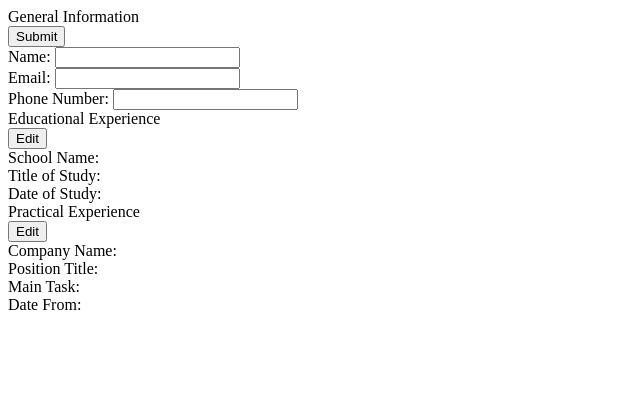
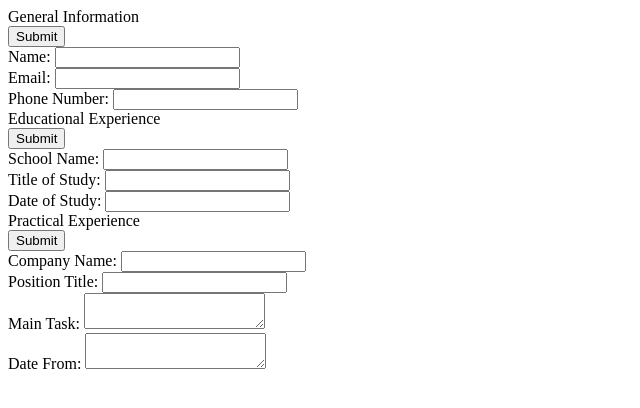
Before and after one commit to JamesGJ5-Learning-To-Code/cv-application, a React (Create React App) app in the folder cv-project/: page / in a window 1280 px wide. Shown: the top 408 px of the page, without its empty margins (0-640 px from the left). Built offline with nearby package versions, Linux system fonts and the light colour scheme.

Commit message:
Successfully initialise currentlyEditing for all the Sections

```diff
--- a/cv-project/src/App.js
+++ b/cv-project/src/App.js
@@ -34,6 +34,7 @@ class App extends Component {
         />
         <Section
           sectionName='Educational Experience'
+          currentlyEditing={true}
           details={
             [
               {
@@ -56,6 +57,7 @@ class App extends Component {
         />
         <Section
           sectionName='Practical Experience'
+          currentlyEditing={true}
           details={
             [
               {
```
